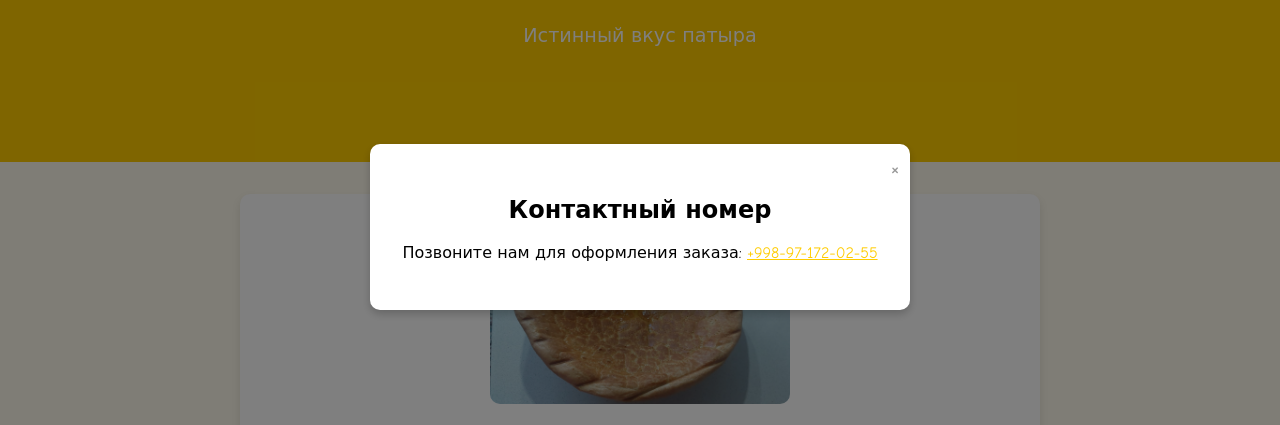
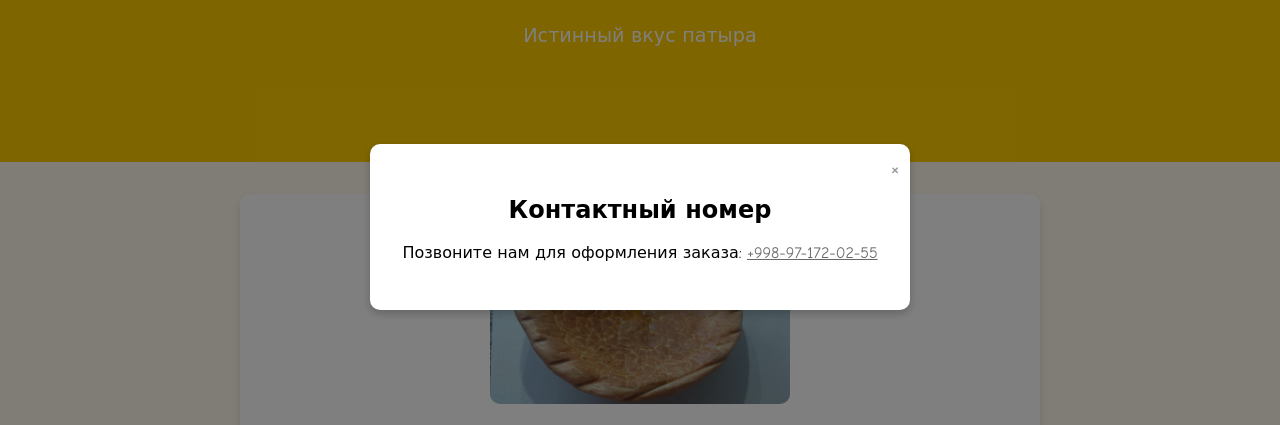
Before and after one commit to patirZakaz/patir, a plain HTML site: page index.html in a window 1280 px wide. Both pictures are taken after a click on the button "Заказать". Shown: the part 173-598 px from the top of the page. Drawn offline with Linux system fonts and the light colour scheme.

Commit message:
Update index.html

```diff
--- a/index.html
+++ b/index.html
@@ -235,7 +235,7 @@
     <div class="modal-content">
       <span class="close-btn" id="closeModal">&times;</span>
       <h2>Контактный номер</h2>
-      <p>Позвоните нам для оформления заказа: <a href="tel:+998971720255" class="contact-info">+998-97-172-02-55</a></p>
+      <p>Позвоните нам для оформления заказа: <a href="tel:+998971720255" class="contact-info" style="color: #696969;">+998-97-172-02-55</a></p>
     </div>
   </div>
   <script>
```
